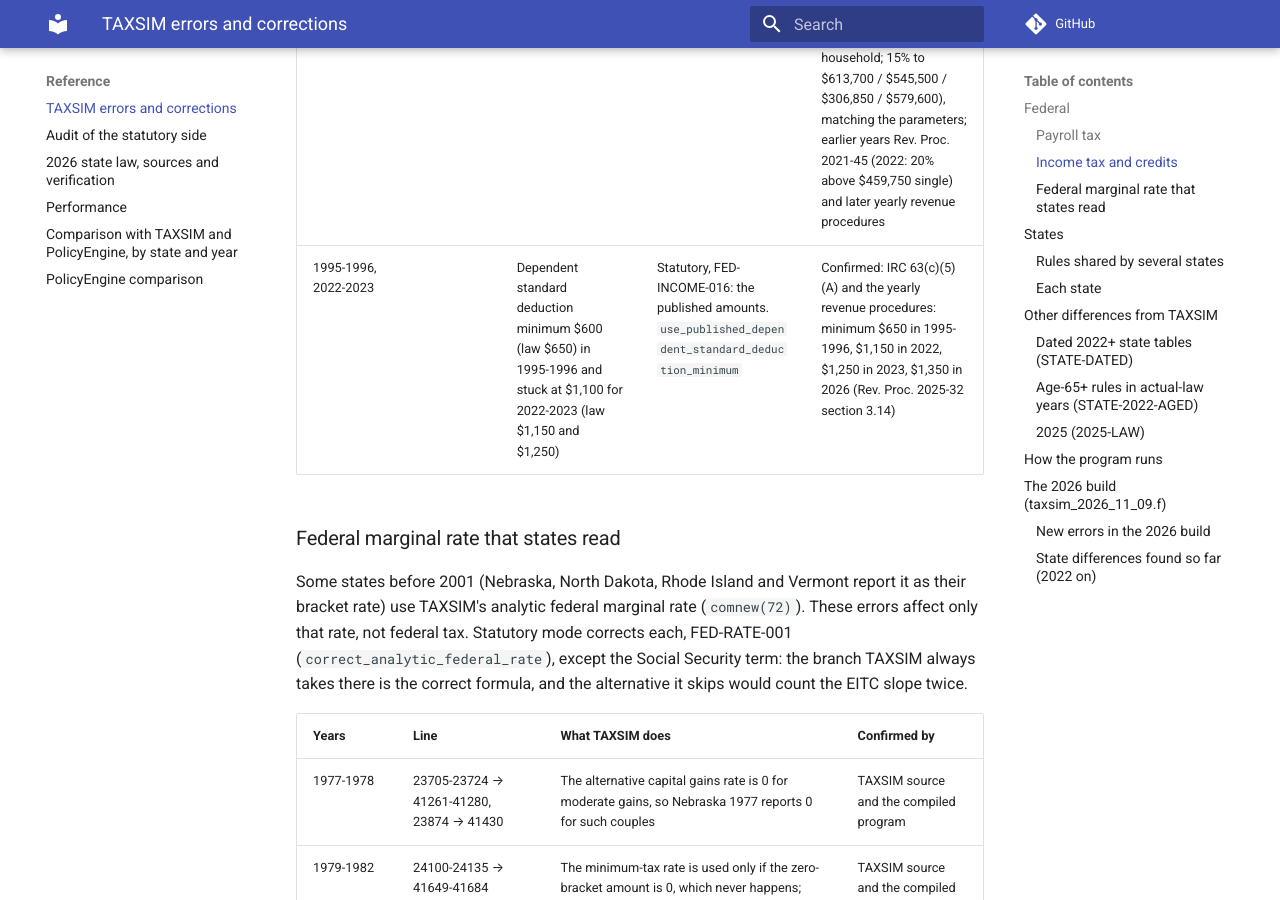
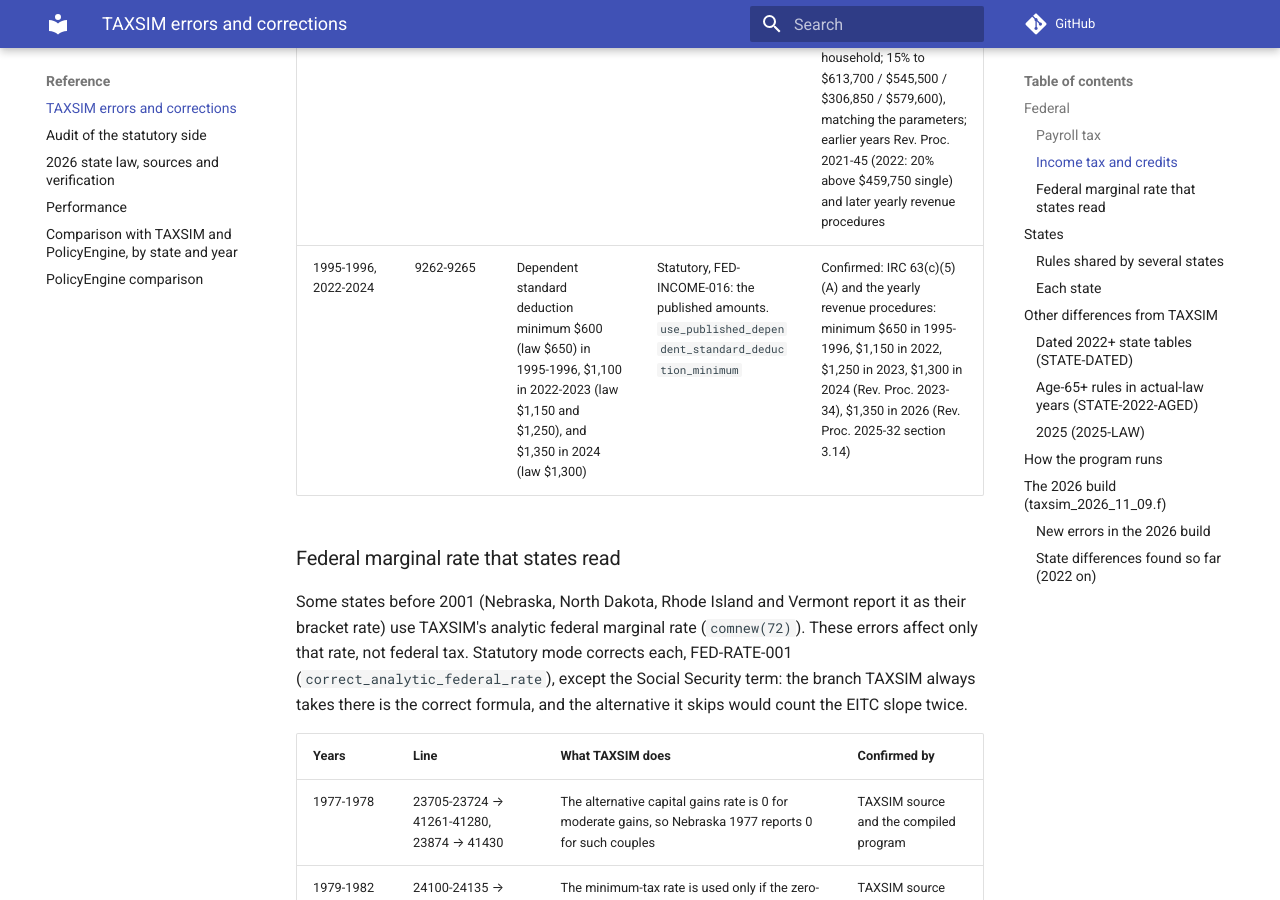
Before and after one commit to jrothbaum/taxsim_py, an MkDocs documentation site: the page built from docs/statutory_corrections.md, in a window 1280 px wide and 900 px high, scrolled down 4155 px. Built offline with MkDocs 1.6.1 and Material for MkDocs 9.7.7, drawn with Linux system fonts in a browser that asks for light colours; comment, search, counter and statistics services are not loaded; some of the changed text lies outside the part shown.

Commit message:
Errata page: 2026 lines for self-employment tax and dependent standard deduction (2024 added: TAXSIM 1,350, law 1,300), New Jersey top-rate error is 2018 only (oracle matches the law from 2019)
Co-Authored-By: Claude Sonnet 5.5 <noreply@anthropic.com>

```diff
--- a/docs/data/statutory_audit_status.yaml
+++ b/docs/data/statutory_audit_status.yaml
@@ -824,7 +824,7 @@ use_published_capital_gains_thresholds:
     $579,600), matching the parameters; earlier years Rev. Proc. 2021-45 (2022: 20% above $459,750 single) and later yearly revenue procedures'
   status: verified
 use_published_dependent_standard_deduction_minimum:
-  source: 'IRC 63(c)(5)(A) and the yearly revenue procedures: minimum $650 in 1995-1996, $1,150 in 2022, $1,250 in 2023, $1,350 in 2026 (Rev. Proc. 2025-32 section 3.14)'
+  source: 'IRC 63(c)(5)(A) and the yearly revenue procedures: minimum $650 in 1995-1996, $1,150 in 2022, $1,250 in 2023, $1,300 in 2024 (Rev. Proc. 2023-34), $1,350 in 2026 (Rev. Proc. 2025-32 section 3.14)'
   status: verified
 use_published_kansas_exemption_from_2024:
   source: 'Census Bureau Federal and State Tax Parameter Workbook TY2025, KS sheet (Form K-40 instructions p. 2): EXEMPAMT1 9,160 single and head of household, EXEMPAMT2 18,320 joint, PERXAMT 2,320 per
--- a/docs/statutory_corrections.md
+++ b/docs/statutory_corrections.md
@@ -70,7 +70,7 @@ applies it per spouse, as the Schedule SE instructions require). Code:
 | All | 25662 → 39604, 43210 | The elderly credit's AGI threshold is $7,500 for a joint return with one spouse 65 or older | Statutory, FED-INCOME-006: $10,000 for any joint return (IRC 22(d)). `use_joint_elderly_credit_threshold` | TAXSIM source (logic error, no form check needed); compiled TAXSIM agrees with taxsim mode on 100% of 44 affected households |
 | 1998-2000 | 25768-25778 → 43317-? | The additional child tax credit for 3 or more children uses a payroll figure that is never set, so it is always $0 (and detailed output v42 is always 0) | Statutory, FED-INCOME-009: the unused credit up to the employee share of payroll tax (and half of self-employment tax) less the EITC (IRC 24(d) as enacted by P.L. 105-34). `allow_additional_child_credit_before_2001` | TAXSIM source (logic error, no form check needed); compiled TAXSIM agrees with taxsim mode on 100% of 3 affected households |
 | 2022 | 27549 → 46084 | The regular-tax 20% capital gains threshold for single filers is $459,650; the AMT copy uses $459,750 | Statutory, FED-INCOME-015: $459,750 for both (Rev. Proc. 2021-45). `use_published_capital_gains_thresholds` | Confirmed: Rev. Proc. 2025-32 (irs.gov/pub/irs-drop/rp-25-32.pdf) section 3.03 (2026: 0% to $98,900 joint, $49,450 single or separate, $66,200 head of household; 15% to $613,700 / $545,500 / $306,850 / $579,600), matching the parameters; earlier years Rev. Proc. 2021-45 (2022: 20% above $459,750 single) and later yearly revenue procedures |
-| 1995-1996, 2022-2023 |  | Dependent standard deduction minimum $600 (law $650) in 1995-1996 and stuck at $1,100 for 2022-2023 (law $1,150 and $1,250) | Statutory, FED-INCOME-016: the published amounts. `use_published_dependent_standard_deduction_minimum` | Confirmed: IRC 63(c)(5)(A) and the yearly revenue procedures: minimum $650 in 1995-1996, $1,150 in 2022, $1,250 in 2023, $1,350 in 2026 (Rev. Proc. 2025-32 section 3.14) |
+| 1995-1996, 2022-2024 | 9262-9265 | Dependent standard deduction minimum $600 (law $650) in 1995-1996, $1,100 in 2022-2023 (law $1,150 and $1,250), and $1,350 in 2024 (law $1,300) | Statutory, FED-INCOME-016: the published amounts. `use_published_dependent_standard_deduction_minimum` | Confirmed: IRC 63(c)(5)(A) and the yearly revenue procedures: minimum $650 in 1995-1996, $1,150 in 2022, $1,250 in 2023, $1,300 in 2024 (Rev. Proc. 2023-34), $1,350 in 2026 (Rev. Proc. 2025-32 section 3.14) |
 
 ### Federal marginal rate that states read
 
```
Also changed, not shown: other parts of docs/statutory_corrections.md (+2 -2 lines), docs/statutory_audit.md (+1 -1 lines).
